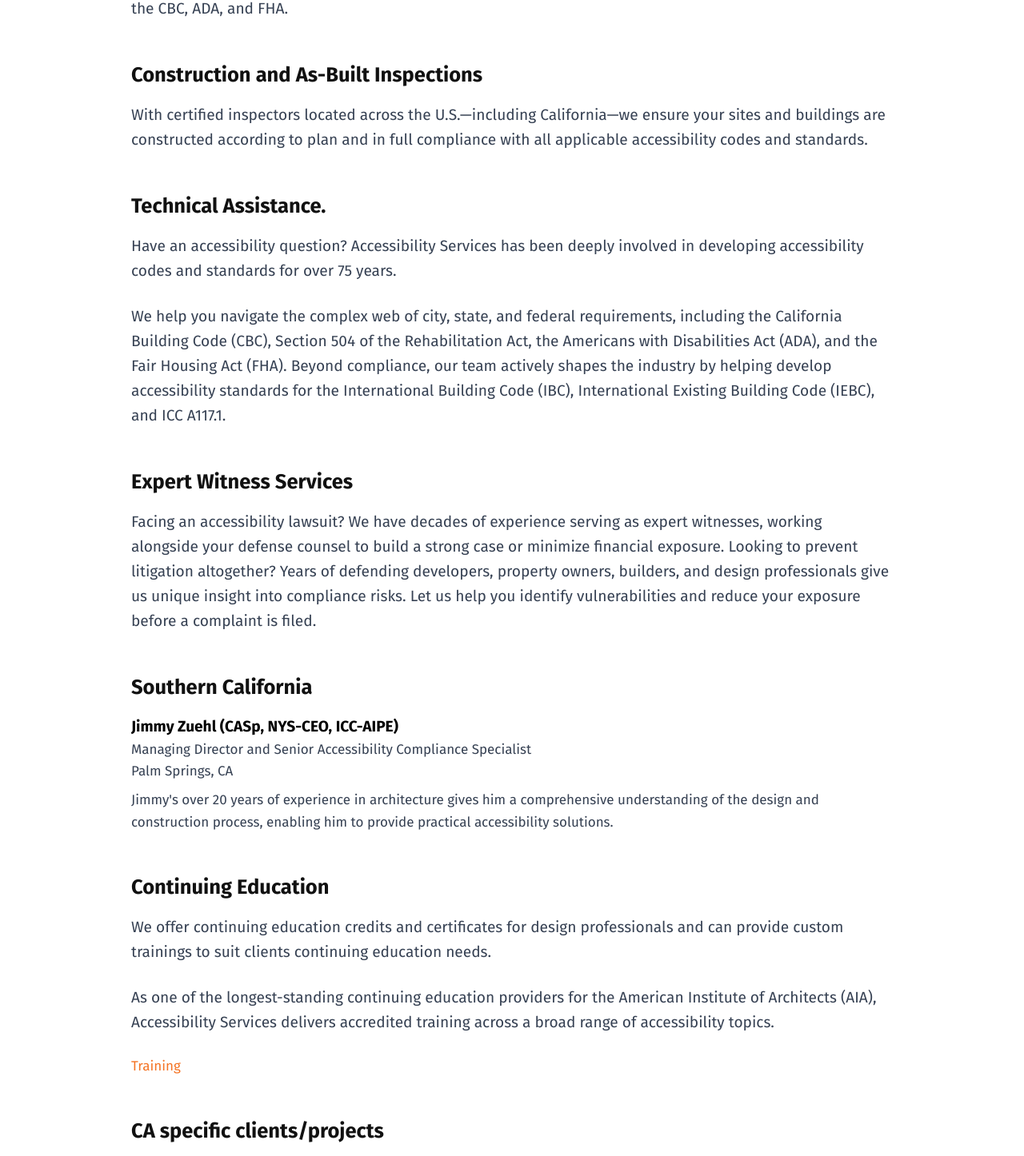
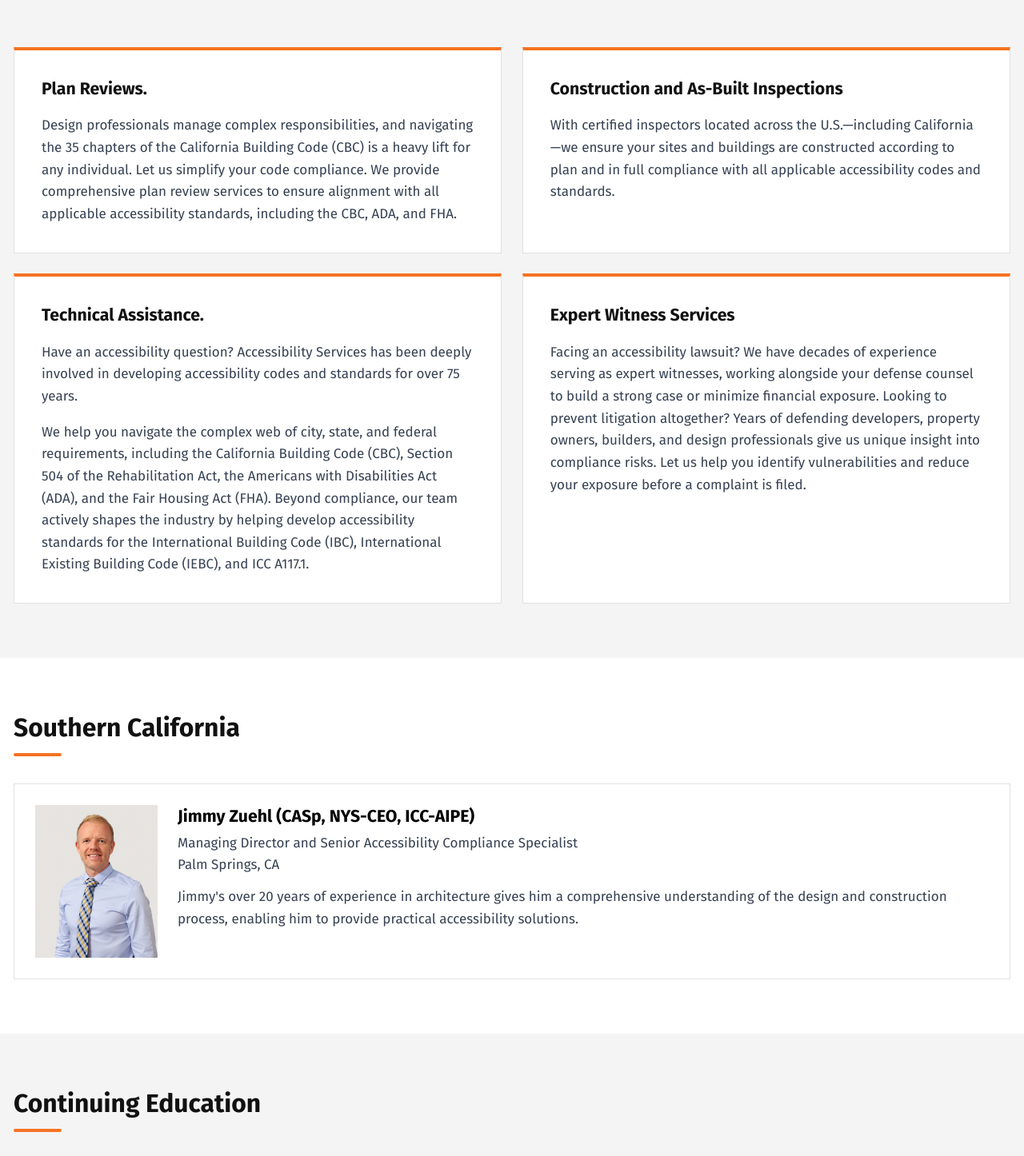
Before and after one commit to sophiafeld1/UnitedSpinal-accessibility-services, a Next.js app: page /services/casp in a window 1280 px wide. Shown: the part 1234-2680 px from the top of the page at 80% size. Built offline with nearby package versions, Linux system fonts and the light colour scheme.

Commit message:
added CASp image and restructured

```diff
--- a/src/app/services/[slug]/page.tsx
+++ b/src/app/services/[slug]/page.tsx
@@ -67,14 +67,26 @@ export default async function ServicePage({ params }: ServicePageProps) {
         </div>
       </section>
 
-      {/* Main Content */}
+      {slug === "casp" ? (
+        <>
+          <CaspDetails />
+          {related.length > 0 && (
+            <section className="pb-16">
+              <Container>
+                <h2 className="text-2xl font-bold mb-6">Related Services</h2>
+                <div className="grid grid-cols-1 md:grid-cols-3 gap-8">
+                  {related.map((s) => (
+                    <ServiceCard key={s.slug} service={s} variant="light" />
+                  ))}
+                </div>
+              </Container>
+            </section>
+          )}
+        </>
+      ) : (
       <section className="py-16">
         <Container>
           <div className="max-w-4xl mx-auto">
-            {slug === "casp" ? (
-              <CaspDetails />
-            ) : (
-              <>
             {/* Pain-point headline */}
             <p className="text-xl text-accent font-medium italic mb-6">
               {service.painPointHeadline}
@@ -131,9 +143,6 @@ export default async function ServicePage({ params }: ServicePageProps) {
               </div>
             )}
 
-              </>
-            )}
-
             {/* Related Services */}
             {related.length > 0 && (
               <div className="mt-16">
@@ -148,6 +157,7 @@ export default async function ServicePage({ params }: ServicePageProps) {
           </div>
         </Container>
       </section>
+      )}
 
       {slug !== "casp" && (
         <CTASection
--- a/src/components/CaspDetails.tsx
+++ b/src/components/CaspDetails.tsx
@@ -1,14 +1,17 @@
+import Image from "next/image";
 import Link from "next/link";
 import { getTeamMembersByState } from "@/data/team";
+import Container from "@/components/Container";
 
-const sections: { title: string; paragraphs: string[] }[] = [
-  {
+const qualifiedDefendant = {
   title: "CASp Reviews for “Qualified Defendant” status.",
   paragraphs: [
     "Having a business/property reviewed by a CASp shows that business owners care about ensuring equal access for all customers, and the intent to follow the law. A CASp will know which standards apply to a property based on the age of the facility and its history of improvements. While a licensed design professional, such as an architect or engineer, can provide an access compliance evaluation of a facility, only a CASp can provide services that offer “qualified defendant” status in a construction-related accessibility lawsuit. The good-faith effort of hiring a CASp may lessen a business or property owner's liability and provide certain legal benefits if an accessibility claim is filed against them.",
     "What is a CASp? A Certified Access Specialist (CASp) is a professional who has passed an examination and has been certified by the State of California to have specialized knowledge of the applicability of state and federal construction-related accessibility standards. A CASp will know which standards apply to your property based on the age of your facility and its history of improvements. While a licensed design professional, such as an architect or engineer, can provide you an access compliance evaluation of your facility, only a CASp can provide services that offer you “qualified defendant” status in a construction-related accessibility lawsuit.",
   ],
-  },
+};
+
+const services: { title: string; paragraphs: string[] }[] = [
   {
     title: "Plan Reviews.",
     paragraphs: [
@@ -40,11 +43,13 @@ export default function CaspDetails() {
   const southernCalifornia = getTeamMembersByState("California");
 
   return (
-    <div className="space-y-12">
-      {sections.map((section) => (
-        <section key={section.title}>
-          <h2 className="text-2xl font-bold mb-4">{section.title}</h2>
-          {section.paragraphs.map((paragraph) => (
+    <div>
+      <section className="py-16">
+        <Container>
+          <div className="max-w-3xl mx-auto">
+            <h2 className="text-3xl font-bold mb-3 text-center">{qualifiedDefendant.title}</h2>
+            <div className="h-1 w-14 bg-accent rounded-full mb-6 mx-auto" aria-hidden="true" />
+            {qualifiedDefendant.paragraphs.map((paragraph) => (
               <p
                 key={paragraph}
                 className="text-gray-700 text-lg leading-relaxed mb-6 last:mb-0"
@@ -52,15 +57,56 @@ export default function CaspDetails() {
                 {paragraph}
               </p>
             ))}
+          </div>
+        </Container>
       </section>
+
+      <section className="bg-[#f4f4f4] py-16">
+        <Container>
+          <div className="grid grid-cols-1 md:grid-cols-2 gap-6">
+            {services.map((service) => (
+              <article
+                key={service.title}
+                className="bg-white border border-[#e2e2e2] border-t-4 border-t-accent p-6 md:p-8"
+              >
+                <h2 className="text-xl font-bold mb-4">{service.title}</h2>
+                {service.paragraphs.map((paragraph) => (
+                  <p
+                    key={paragraph}
+                    className="text-gray-700 leading-relaxed mb-4 last:mb-0"
+                  >
+                    {paragraph}
+                  </p>
                 ))}
+              </article>
+            ))}
+          </div>
+        </Container>
+      </section>
 
-      <section>
-        <h2 className="text-2xl font-bold mb-4">Southern California</h2>
+      <section className="py-16">
+        <Container>
+          <h2 className="text-3xl font-bold mb-3">Southern California</h2>
+          <div className="h-1 w-14 bg-accent rounded-full mb-8" aria-hidden="true" />
           <ul className="space-y-6">
             {southernCalifornia.map((member) => (
-            <li key={member.slug}>
-              <p className="text-lg font-bold text-black">
+              <li
+                key={member.slug}
+                className="flex flex-col sm:flex-row gap-6 border border-[#e2e2e2] bg-white p-6"
+              >
+                {member.image && (
+                  <div className="relative w-28 sm:w-36 shrink-0 aspect-[4/5] bg-[#d9d9d9]">
+                    <Image
+                      src={member.image}
+                      alt=""
+                      fill
+                      className="object-cover"
+                      sizes="144px"
+                    />
+                  </div>
+                )}
+                <div>
+                  <p className="text-xl font-bold text-black">
                     <Link
                       href={`/team#profile-${member.slug}`}
                       className="hover:underline"
@@ -71,18 +117,23 @@ export default function CaspDetails() {
                       ? ` (${member.credentials.join(", ")})`
                       : ""}
                   </p>
-              <p className="text-gray-700">{member.title}</p>
+                  <p className="text-gray-700 mt-1">{member.title}</p>
                   {member.location && (
                     <p className="text-gray-700">{member.location}</p>
                   )}
-              <p className="text-gray-700 leading-relaxed mt-2">{member.bio}</p>
+                  <p className="text-gray-700 leading-relaxed mt-3">{member.bio}</p>
+                </div>
               </li>
             ))}
           </ul>
+        </Container>
       </section>
 
-      <section>
-        <h2 className="text-2xl font-bold mb-4">Continuing Education</h2>
+      <section className="bg-[#f4f4f4] py-16">
+        <Container>
+          <div className="max-w-3xl">
+            <h2 className="text-3xl font-bold mb-3">Continuing Education</h2>
+            <div className="h-1 w-14 bg-accent rounded-full mb-6" aria-hidden="true" />
             <p className="text-gray-700 text-lg leading-relaxed mb-6">
               We offer continuing education credits and certificates for design
               professionals and can provide custom trainings to suit clients
@@ -94,31 +145,33 @@ export default function CaspDetails() {
               delivers accredited training across a broad range of accessibility
               topics.
             </p>
-        <p className="mt-6">
-          <Link href="/training" className="text-accent hover:underline">
+            <Link
+              href="/training"
+              className="mt-8 inline-block bg-black px-8 py-3 font-semibold text-white hover:bg-gray-800"
+            >
               Training
             </Link>
-        </p>
+          </div>
+        </Container>
       </section>
 
-      <section>
-        <h2 className="text-2xl font-bold mb-4">
-          CA specific clients/projects
-        </h2>
-        <p>
-          <Link href="/projects" className="text-accent hover:underline">
+      <section className="py-16">
+        <Container>
+          <div className="grid grid-cols-1 sm:grid-cols-2 gap-4">
+            <Link
+              href="/projects"
+              className="border border-[#e2e2e2] bg-white p-8 text-xl font-bold hover:border-black"
+            >
               CA specific clients/projects
             </Link>
-        </p>
-      </section>
-
-      <section>
-        <h2 className="text-2xl font-bold mb-4">Contact</h2>
-        <p>
-          <Link href="/contact" className="text-accent hover:underline">
+            <Link
+              href="/contact"
+              className="bg-accent p-8 text-xl font-bold text-white hover:bg-accent-hover"
+            >
               Contact
             </Link>
-        </p>
+          </div>
+        </Container>
       </section>
     </div>
   );
--- a/src/data/services.ts
+++ b/src/data/services.ts
@@ -122,7 +122,7 @@ export const services: Service[] = [
   {
     title: "CASp Inspection",
     slug: "casp",
-    image: "/images/services/assessment.jpg",
+    image: "/images/CASp.png",
     description:
       "While a licensed design professional, such as an architect or engineer, can provide an access compliance evaluation of a facility, only a CASp can provide services that offer “qualified defendant” status in a construction-related accessibility lawsuit.",
     painPointHeadline:
```
Also changed, not shown: 1 other file (tests, documents, lock files or other folders). Lines whose indentation alone changed are shown as unchanged.
